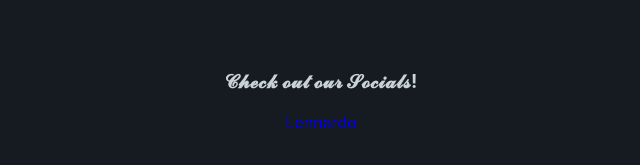
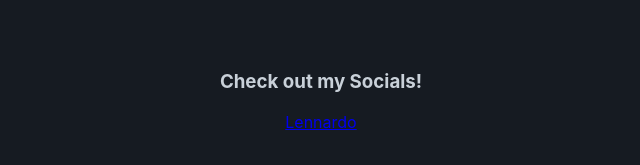
Before and after one commit to DasStilleKind/School-Web, a plain HTML site: page index.html in a window 1280 px wide. Shown: the part 498-663 px from the top of the page, 319-959 px from the left. Drawn offline with Linux system fonts and the light colour scheme.

Commit message:
Update index.html

```diff
--- a/index.html
+++ b/index.html
@@ -72,8 +72,8 @@
             <button onclick="window.location.href='https://seite8.de'">Zur Seite 8</button>
         </div>
         <br><br><br>
-      <h3>𝓒𝓱𝓮𝓬𝓴 𝓸𝓾𝓽 𝓸𝓾𝓻 𝓢𝓸𝓬𝓲𝓪𝓵𝓼!</h3>
-      <a href="https://guns.lol/lennardo" target="_parent" rel="external">Lennardo</a>
+        <h3>Check out my Socials!</h3>
+        <a href="https://guns.lol/lennardo" target="_parent" rel="external">Lennardo</a>
     </div>
 </body>
 </html>
```
